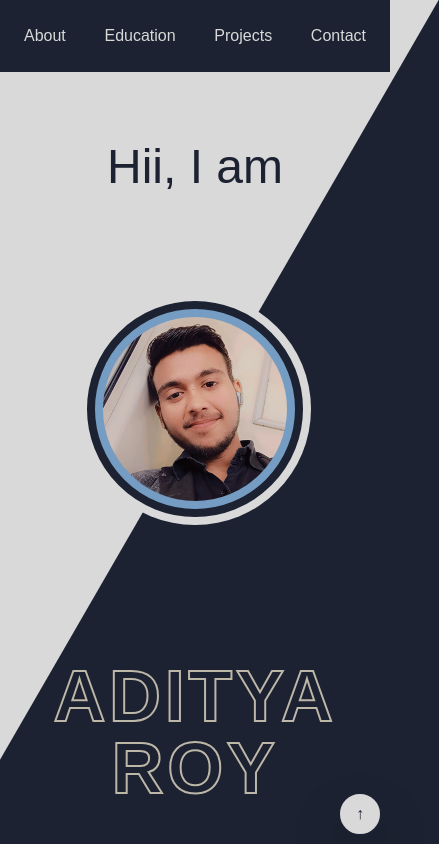
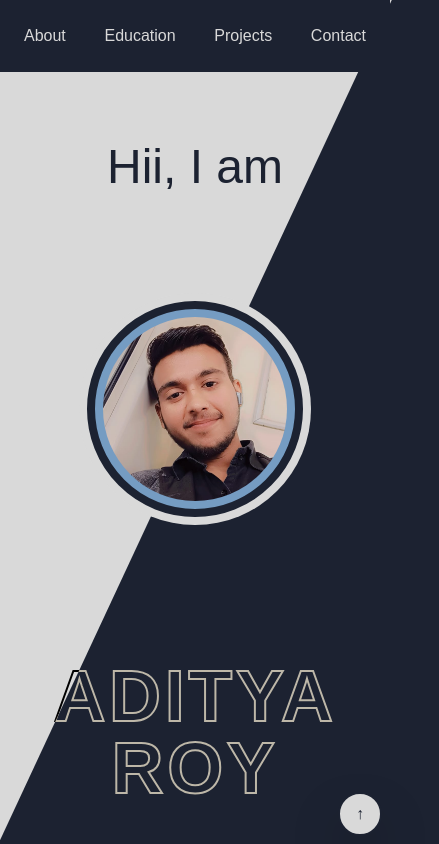
Before and after one commit to Aditya-tech1/Adityaroy, a Next.js app in the folder client/: page / in a window 390 px wide. Shown: the top 844 px of the page, 439 px wide, since content can reach past the window. Built offline with nearby package versions, Linux system fonts and the light colour scheme; a web font is replaced by a local one.

Commit message:
mobile responsive

```diff
--- a/client/src/components/Hero.jsx
+++ b/client/src/components/Hero.jsx
@@ -3,7 +3,7 @@ import React from 'react'
 export default function Hero() {
   return (
     <div className='w-full h-screen flex flex-col items-center justify-center sm:pt-32 pt-10 gap-8'>
-      <span id="wtblock" className="absolute top-0 sm:w-full w-[40rem] h-screen bg-[#d9d9d9] sm:-skew-x-45 -skew-x-30 right-1/2 -z-10"></span>
+      <span id="wtblock" className="absolute top-0 sm:w-full w-[40rem] h-screen bg-[#d9d9d9] sm:-skew-x-45 -skew-x-25 right-1/2 -z-10"></span>
 
       <div className='flex sm:flex-row flex-col justify-evenly items-center sm:h-1/2 h-full   w-full'>
         <h1 className='text-5xl text-[#1c2231]'>Hii<span className='sm:hidden inline'>, I am</span> </h1>
```
